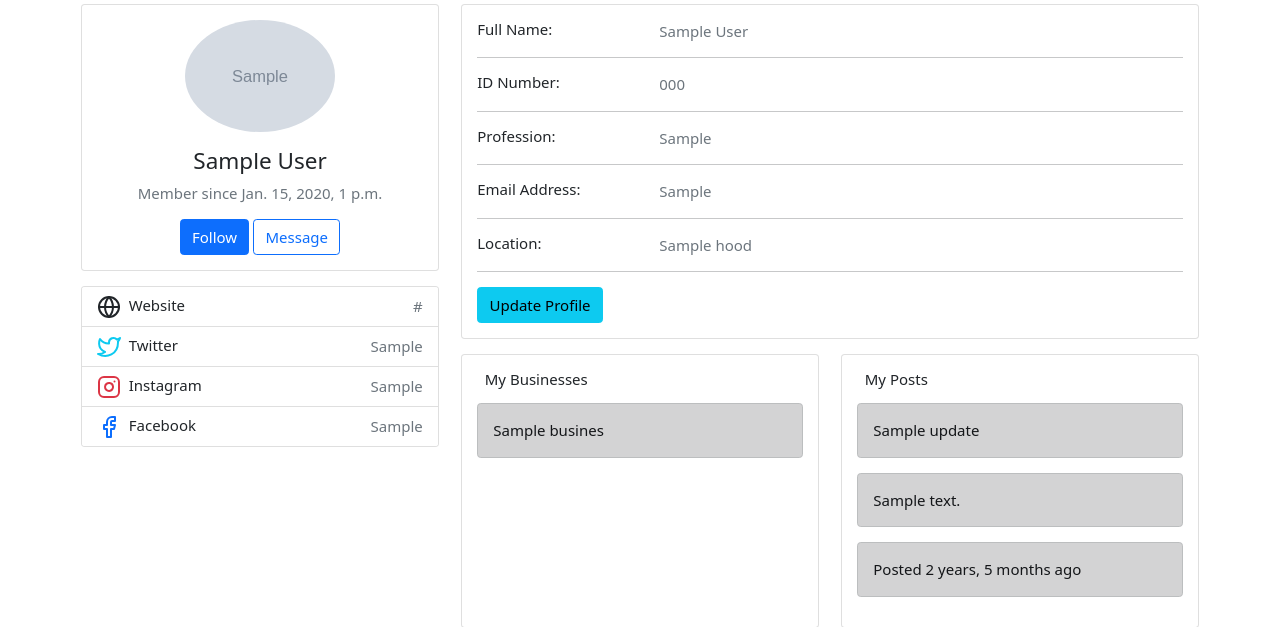
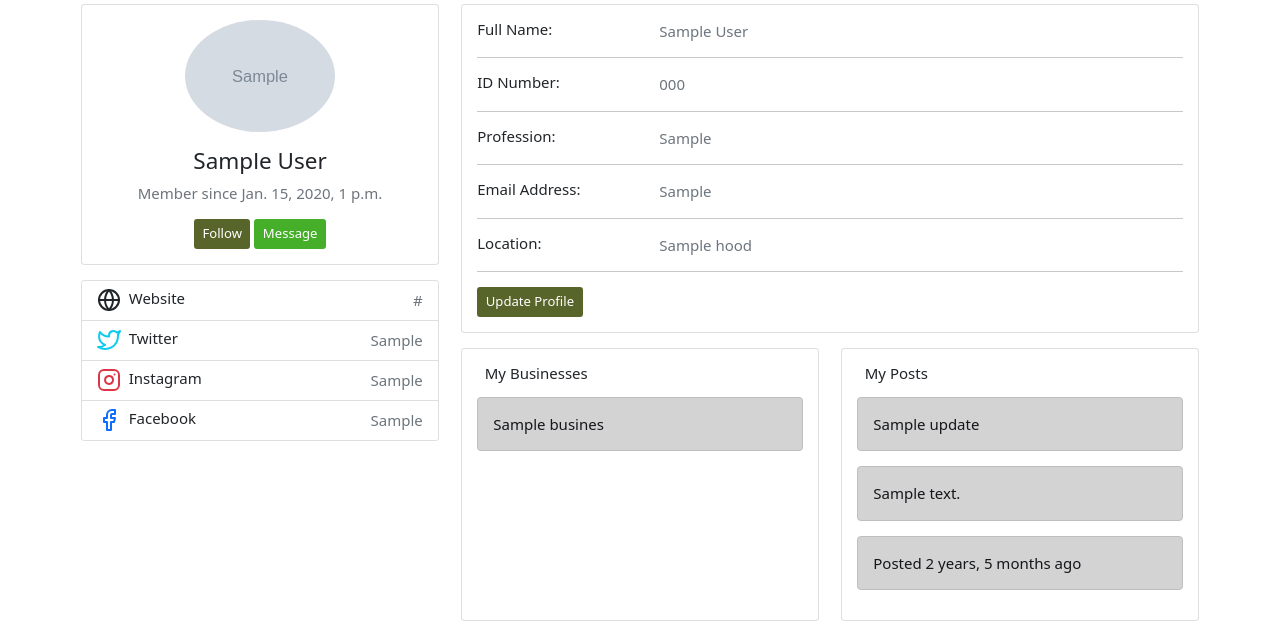
Before and after one commit to Kirugik/myhood, a Django app: page /profile/sample/ in a window 1280 px wide. Shown: the part 71-698 px from the top of the page. Run offline with Django 4.2, Linux system fonts and the light colour scheme; a user stored in the database is signed in; tables that the repository leaves empty hold one stand-in row (values such as "Sample post"); grey boxes marked "Sample" are stand-in pictures; some libraries are stand-ins or nearby versions.

Commit message:
Style: Add styles to profile page

```diff
--- a/hoodupdates/templates/hood/profile.html
+++ b/hoodupdates/templates/hood/profile.html
@@ -29,8 +29,8 @@
                                     <!-- <p class="text-secondary mb-1">{{profile.profession}}</p> -->
                                     <!-- <p class="text-muted font-size-sm">Location: {{profile.hood}}</p> -->
                                     <p class="text-muted font-size-sm">Member since {{profile.created}}</p>
-                                    <button class="btn btn-primary">Follow</button>
-                                    <button class="btn btn-outline-primary">Message</button>
+                                    <button class="btn btn-sm" style="background-color: #57652a; color: #ffffff;">Follow</button>
+                                    <button class="btn btn-sm" style="background-color: #45af2a; color: #ffffff;">Message</button>
                                 </div>
                             </div>
                         </div>
@@ -131,7 +131,7 @@
 
                             <div class="row">
                                 <div class="col-sm-12">
-                                    <a class="btn btn-info "href="{% url 'update-profile' user.username %}">Update Profile</a>
+                                    <a class="btn btn-sm" href="{% url 'update-profile' user.username %}" style="background-color: #57652a; color: #ffffff;">Update Profile</a>
                                 </div>
                             </div>
                         </div>
@@ -176,7 +176,7 @@
 
                                     {% empty %}
                                     <div class="alert alert-warning" role="alert">
-                                        No posts yet
+                                        No updates yet
                                     </div>
                                     {% endfor %}
 
```
